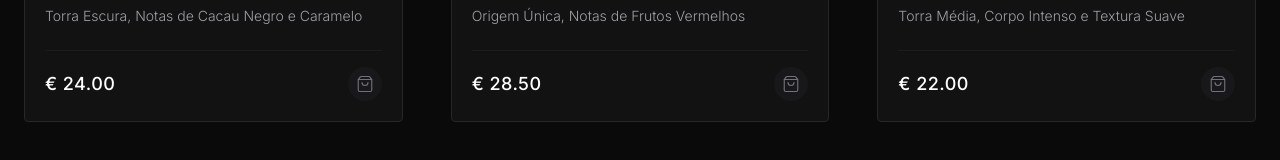
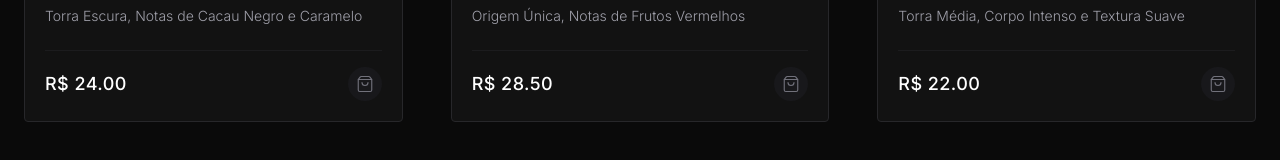
Before and after one commit to Riukyofc/coffe, a React (Vite) app: page / in a window 1280 px wide. Shown: the part 1698-1858 px from the top of the page. Built offline with nearby package versions, Linux system fonts and the light colour scheme; a web font is replaced by a local one.

Commit message:
Change currency from Euro to Real (R$)

```diff
--- a/src/components/CartSidebar.jsx
+++ b/src/components/CartSidebar.jsx
@@ -86,7 +86,7 @@ const CartSidebar = () => {
           <div className="p-6 border-t border-zinc-800 bg-[#0a0a0a]">
             <div className="flex justify-between text-white mb-6">
               <span className="font-light text-zinc-400 uppercase tracking-widest text-xs">Subtotal</span>
-              <span className="font-serif text-xl">€ {cartTotal.toFixed(2)}</span>
+              <span className="font-serif text-xl">R$ {cartTotal.toFixed(2)}</span>
             </div>
             <button
               className="w-full bg-[#C5A059] text-black py-4 text-xs font-bold tracking-widest uppercase hover:bg-white transition-colors shadow-[0_0_20px_rgba(197,160,89,0.2)]"
--- a/src/context/CartContext.jsx
+++ b/src/context/CartContext.jsx
@@ -44,7 +44,7 @@ export const CartProvider = ({ children }) => {
   };
 
   const parsePrice = (priceStr) => {
-    return parseFloat(priceStr.replace('€', '').trim());
+    return parseFloat(priceStr.replace('R$', '').trim());
   };
 
   const cartTotal = cartItems.reduce(
--- a/src/data/products.js
+++ b/src/data/products.js
@@ -1,8 +1,8 @@
 export const ALL_PRODUCTS = [
-  { id: 1, title: 'Obsidian Blend', subtitle: 'Torra Escura, Notas de Cacau Negro e Caramelo', price: '€ 24.00', image: 'https://images.unsplash.com/photo-1559525839-b184a4d698c7?q=80&w=800&auto=format&fit=crop' },
-  { id: 2, title: 'Midnight Reserve', subtitle: 'Origem Única, Notas de Frutos Vermelhos', price: '€ 28.50', image: 'https://images.unsplash.com/photo-1611162458324-aae1eb4129a4?q=80&w=800&auto=format&fit=crop' },
-  { id: 3, title: 'Velvet Espresso', subtitle: 'Torra Média, Corpo Intenso e Textura Suave', price: '€ 22.00', image: 'https://images.pexels.com/photos/312418/pexels-photo-312418.jpeg?auto=compress&cs=tinysrgb&w=800' },
-  { id: 4, title: 'Aurora Decaf', subtitle: 'Descafeinado Suíço, Notas de Baunilha e Nozes', price: '€ 25.00', image: 'https://images.unsplash.com/photo-1497935586351-b67a49e012bf?q=80&w=800&auto=format&fit=crop' },
-  { id: 5, title: 'Eclipse Single Origin', subtitle: 'Etiópia, Notas Florais e Chá Preto', price: '€ 32.00', image: 'https://images.unsplash.com/photo-1514432324607-a09d9b4aefdd?q=80&w=800&auto=format&fit=crop' },
-  { id: 6, title: 'Lunar Pour-Over', subtitle: 'Torra Clara, Notas de Pêssego e Jasmim', price: '€ 26.50', image: 'https://images.unsplash.com/photo-1511920170033-f8396924c348?q=80&w=800&auto=format&fit=crop' }
+  { id: 1, title: 'Obsidian Blend', subtitle: 'Torra Escura, Notas de Cacau Negro e Caramelo', price: 'R$ 24.00', image: 'https://images.unsplash.com/photo-1559525839-b184a4d698c7?q=80&w=800&auto=format&fit=crop' },
+  { id: 2, title: 'Midnight Reserve', subtitle: 'Origem Única, Notas de Frutos Vermelhos', price: 'R$ 28.50', image: 'https://images.unsplash.com/photo-1611162458324-aae1eb4129a4?q=80&w=800&auto=format&fit=crop' },
+  { id: 3, title: 'Velvet Espresso', subtitle: 'Torra Média, Corpo Intenso e Textura Suave', price: 'R$ 22.00', image: 'https://images.pexels.com/photos/312418/pexels-photo-312418.jpeg?auto=compress&cs=tinysrgb&w=800' },
+  { id: 4, title: 'Aurora Decaf', subtitle: 'Descafeinado Suíço, Notas de Baunilha e Nozes', price: 'R$ 25.00', image: 'https://images.unsplash.com/photo-1497935586351-b67a49e012bf?q=80&w=800&auto=format&fit=crop' },
+  { id: 5, title: 'Eclipse Single Origin', subtitle: 'Etiópia, Notas Florais e Chá Preto', price: 'R$ 32.00', image: 'https://images.unsplash.com/photo-1514432324607-a09d9b4aefdd?q=80&w=800&auto=format&fit=crop' },
+  { id: 6, title: 'Lunar Pour-Over', subtitle: 'Torra Clara, Notas de Pêssego e Jasmim', price: 'R$ 26.50', image: 'https://images.unsplash.com/photo-1511920170033-f8396924c348?q=80&w=800&auto=format&fit=crop' }
 ];
```
